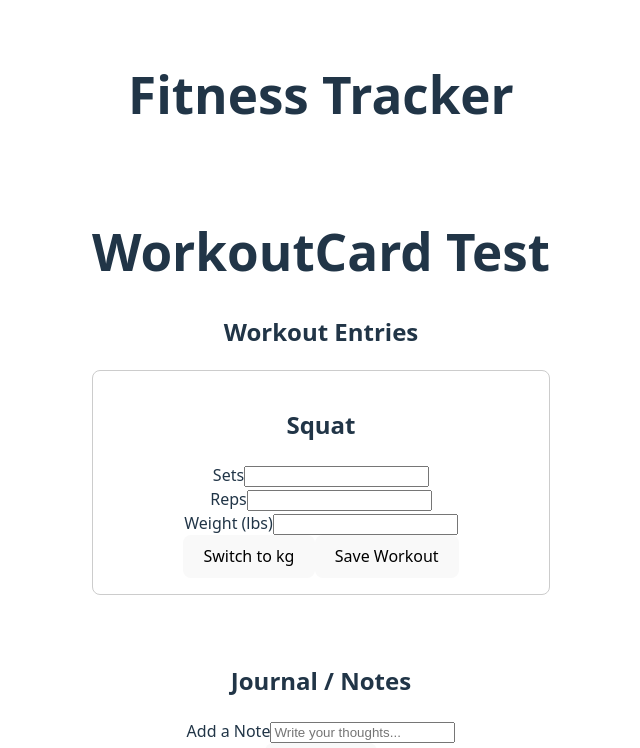
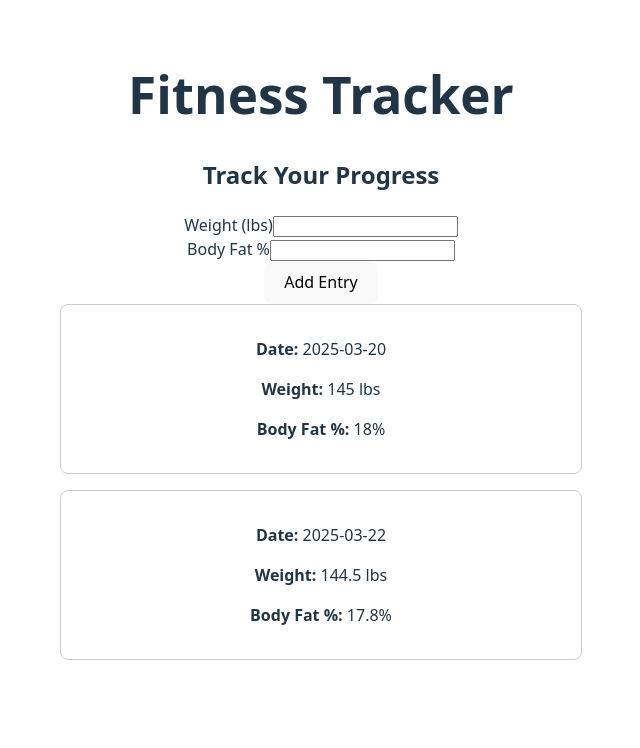
Before and after one commit to dbernal92/PS-Capstone, a React (Vite) app in the folder frontend/: page / in a window 1280 px wide. Shown: the top 748 px of the page, without its empty margins (319-959 px from the left). Built offline with nearby package versions, Linux system fonts and the light colour scheme.

Commit message:
Created WorkoutLog

```diff
--- a/frontend/components/Main.jsx
+++ b/frontend/components/Main.jsx
@@ -1,6 +1,7 @@
 import React from 'react';
 import WorkoutCard from './WorkoutCard';
 import Notes from '../pages/Notes';
+import ProgressTracker from '../pages/ProgressTracker';
 
 const sampleWorkout = {
     date: '2025-03-25',
@@ -24,6 +25,9 @@ const sampleWorkout = {
 const Main = () => {
     return (
         <>
+            <div>
+                <ProgressTracker />
+            </div>
             <div style={{ padding: '2rem' }}>
                 <h1>WorkoutCard Test</h1>
                 <WorkoutCard workout={sampleWorkout} unit="lbs" />
--- /dev/null
+++ b/frontend/components/ProgressCard.jsx
@@ -0,0 +1,13 @@
+import Card from './Card';
+
+function ProgressCard({ entry }) {
+  return (
+    <Card>
+      <p><strong>Date:</strong> {entry.date}</p>
+      <p><strong>Weight:</strong> {entry.weight} lbs</p>
+      <p><strong>Body Fat %:</strong> {entry.bodyFatPercentage}%</p>
+    </Card>
+  );
+}
+
+export default ProgressCard;
--- a/frontend/pages/ProgressTracker.jsx
+++ b/frontend/pages/ProgressTracker.jsx
@@ -0,0 +1,60 @@
+import { useState } from 'react';
+import Input from '../components/Input';
+import Button from '../components/Button';
+import ProgressCard from '../components/ProgressCard';
+
+function ProgressTracker() {
+  const [weight, setWeight] = useState('');
+  const [bodyFat, setBodyFat] = useState('');
+  const [entries, setEntries] = useState([
+    { id: 1, date: '2025-03-20', weight: 145, bodyFatPercentage: 18 },
+    { id: 2, date: '2025-03-22', weight: 144.5, bodyFatPercentage: 17.8 }
+  ]);
+
+  const handleSubmit = (e) => {
+    e.preventDefault();
+    const newEntry = {
+      id: Date.now(),
+      date: new Date().toISOString().split('T')[0],
+      weight,
+      bodyFatPercentage: bodyFat
+    };
+    setEntries([newEntry, ...entries]);
+    setWeight('');
+    setBodyFat('');
+  };
+
+  return (
+    <div>
+      <h2>Track Your Progress</h2>
+
+      <form onSubmit={handleSubmit}>
+        <Input
+          label="Weight (lbs)"
+          name="weight"
+          type="number"
+          value={weight}
+          onChange={(e) => setWeight(e.target.value)}
+          step={0.1}
+        />
+        <Input
+          label="Body Fat %"
+          name="bodyFat"
+          type="number"
+          value={bodyFat}
+          onChange={(e) => setBodyFat(e.target.value)}
+          step={0.1}
+        />
+        <Button type="submit" name="Add Entry" />
+      </form>
+
+      <div>
+        {entries.map((entry) => (
+          <ProgressCard key={entry.id} entry={entry} />
+        ))}
+      </div>
+    </div>
+  );
+}
+
+export default ProgressTracker;
```
Also changed, not shown: frontend/pages/WorkoutLog.jsx (+36 -0 lines).
